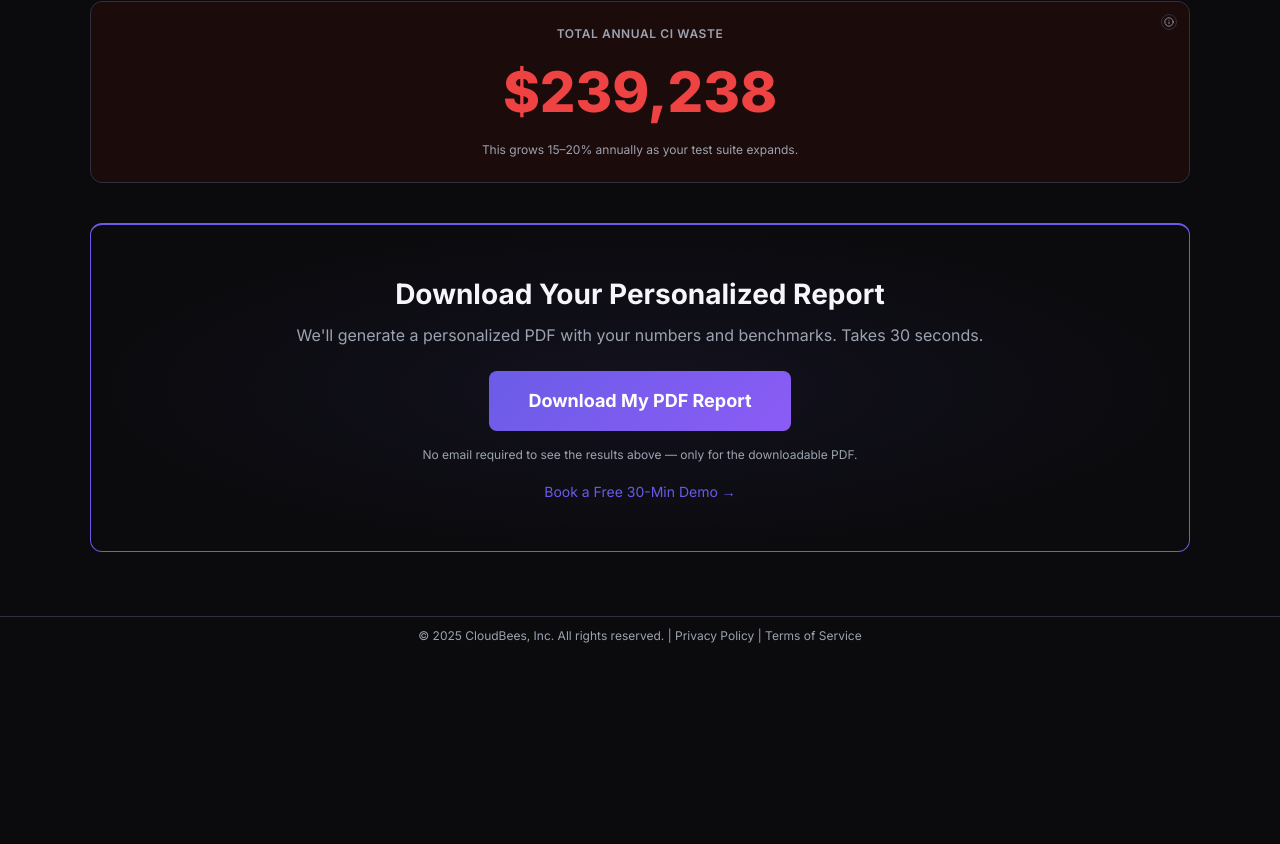
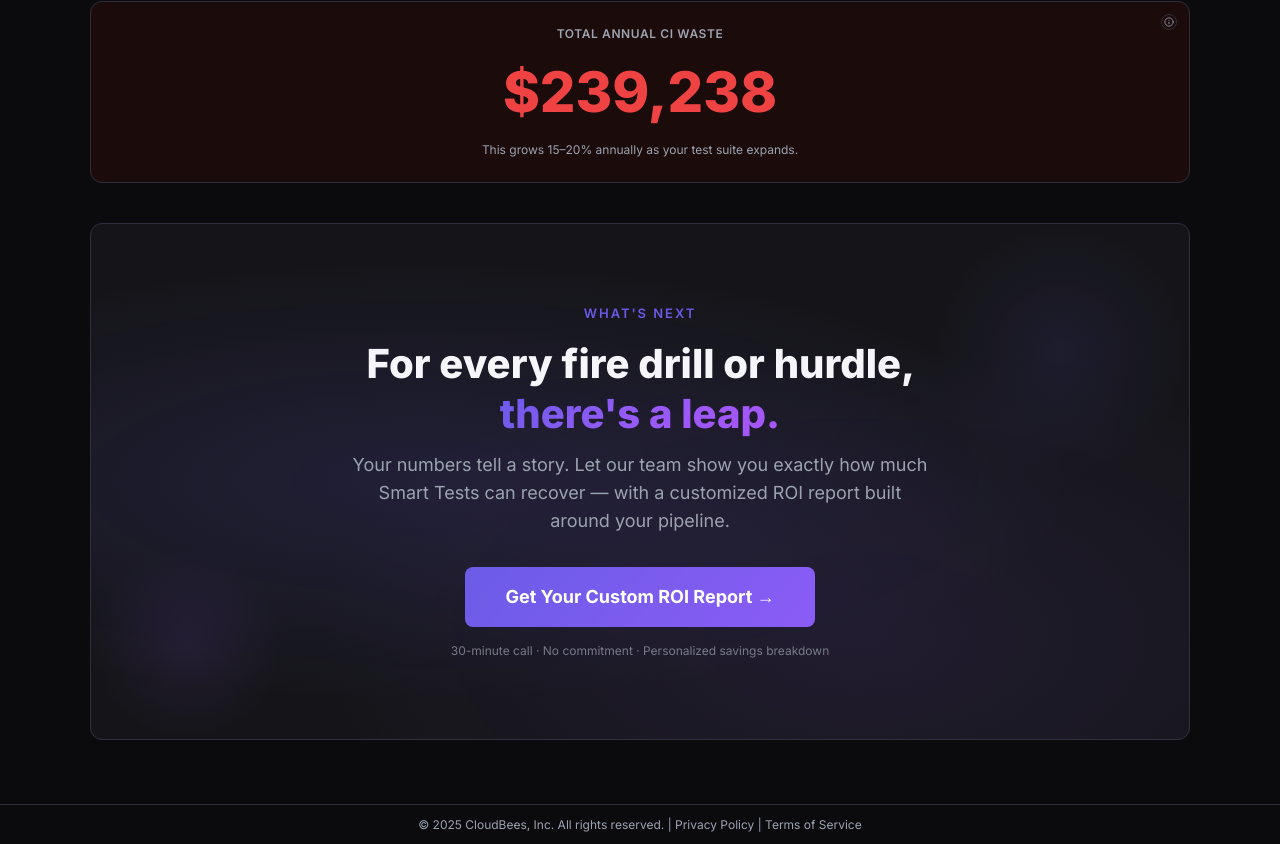
Before and after one commit to ShellyEL575/ci-waste-whiz, a React (Vite) app: page / in a window 1280 px wide. Shown: the part 2082-2926 px from the top of the page. Before the commit the page ends 2738 px from the top, so only its background shows below. Built offline with nearby package versions, Linux system fonts and the light colour scheme; the HTML template or start-up script is replaced by a standard one.

Commit message:
Add growth CTA for ROI report
Co-authored-by: ShellyEL575 <30843953+ShellyEL575@users.noreply.github.com>

```diff
--- a/src/components/Results.tsx
+++ b/src/components/Results.tsx
@@ -83,49 +83,48 @@ const Results = ({ results, inputs, onDownload, downloadComplete, firstName }: R
 
 
 
-        {/* 3.5 Download CTA */}
-        <div
-          className="cb-card text-center border-t-2 border-cb-purple py-12 mt-10"
-          style={{ background: "radial-gradient(ellipse at center, rgba(107,92,231,0.08), transparent 70%)" }}
+        {/* Growth CTA */}
+        <motion.div
+          variants={card}
+          initial="hidden"
+          whileInView="show"
+          viewport={{ once: true }}
+          className="relative overflow-hidden rounded-xl border border-border mt-10"
+          style={{
+            background: "radial-gradient(ellipse at 30% 50%, rgba(107,92,231,0.15), transparent 60%), radial-gradient(ellipse at 70% 80%, rgba(139,92,246,0.1), transparent 50%), hsl(var(--cb-surface))",
+          }}
         >
-          {downloadComplete ? (
-            <>
-              <h3 className="cb-section-heading mb-2">Thanks, {firstName}! Your report is downloading.</h3>
-              <p className="text-sm text-cb-muted mb-6">A CloudBees team member may reach out to walk through your numbers.</p>
-              <a href={COPY.demoURL} className="cb-btn-primary inline-block">Book Your Demo</a>
-              <div className="mt-4">
-                <button
-                  onClick={() => {
-                    if (navigator.share) {
-                      navigator.share({ title: "CI Waste Calculator", url: window.location.href });
-                    } else {
-                      navigator.clipboard.writeText(window.location.href);
-                    }
-                  }}
-                  className="text-sm text-cb-purple hover:underline"
-                >
-                  Share the Calculator →
-                </button>
-              </div>
-            </>
-          ) : (
-            <>
-              <h3 className="cb-section-heading mb-2">Download Your Personalized Report</h3>
-              <p className="text-base text-cb-muted mb-6">
-                We'll generate a personalized PDF with your numbers and benchmarks. Takes 30 seconds.
-              </p>
-              <button onClick={onDownload} className="cb-btn-primary text-lg !py-4 !px-10 mb-4">
-                {COPY.resultsCTA}
-              </button>
-              <p className="text-xs text-cb-muted mb-4">
-                No email required to see the results above — only for the downloadable PDF.
-              </p>
-              <a href={COPY.demoURL} className="text-sm text-cb-purple hover:underline">
-                {COPY.demoCTA} →
-              </a>
-            </>
-          )}
-        </div>
+          <div className="px-6 py-14 md:px-16 md:py-20 text-center relative z-10">
+            <p className="cb-eyebrow mb-4 block text-[13px]">WHAT'S NEXT</p>
+            <h3 className="text-[28px] md:text-[40px] font-extrabold leading-tight text-foreground mb-3 max-w-2xl mx-auto">
+              For every fire drill or hurdle,{" "}
+              <span className="cb-gradient-text">there's a leap.</span>
+            </h3>
+            <p className="text-base md:text-lg text-muted-foreground max-w-xl mx-auto mb-8 leading-relaxed">
+              Your numbers tell a story. Let our team show you exactly how much Smart Tests can recover —
+              with a customized ROI report built around your pipeline.
+            </p>
+
+            <a
+              href="https://www.cloudbees.com/contact"
+              target="_blank"
+              rel="noopener noreferrer"
+              className="cb-btn-primary text-lg !py-4 !px-10 inline-block"
+            >
+              Get Your Custom ROI Report →
+            </a>
+
+            <p className="text-xs text-muted-foreground mt-4 opacity-70">
+              30-minute call · No commitment · Personalized savings breakdown
+            </p>
+          </div>
+
+          {/* Decorative accents */}
+          <div className="absolute top-0 right-0 w-64 h-64 rounded-full opacity-10"
+            style={{ background: "radial-gradient(circle, hsl(var(--cb-purple)), transparent 70%)" }} />
+          <div className="absolute bottom-0 left-0 w-48 h-48 rounded-full opacity-10"
+            style={{ background: "radial-gradient(circle, hsl(var(--cb-violet)), transparent 70%)" }} />
+        </motion.div>
       </div>
     </section>
   );
```
